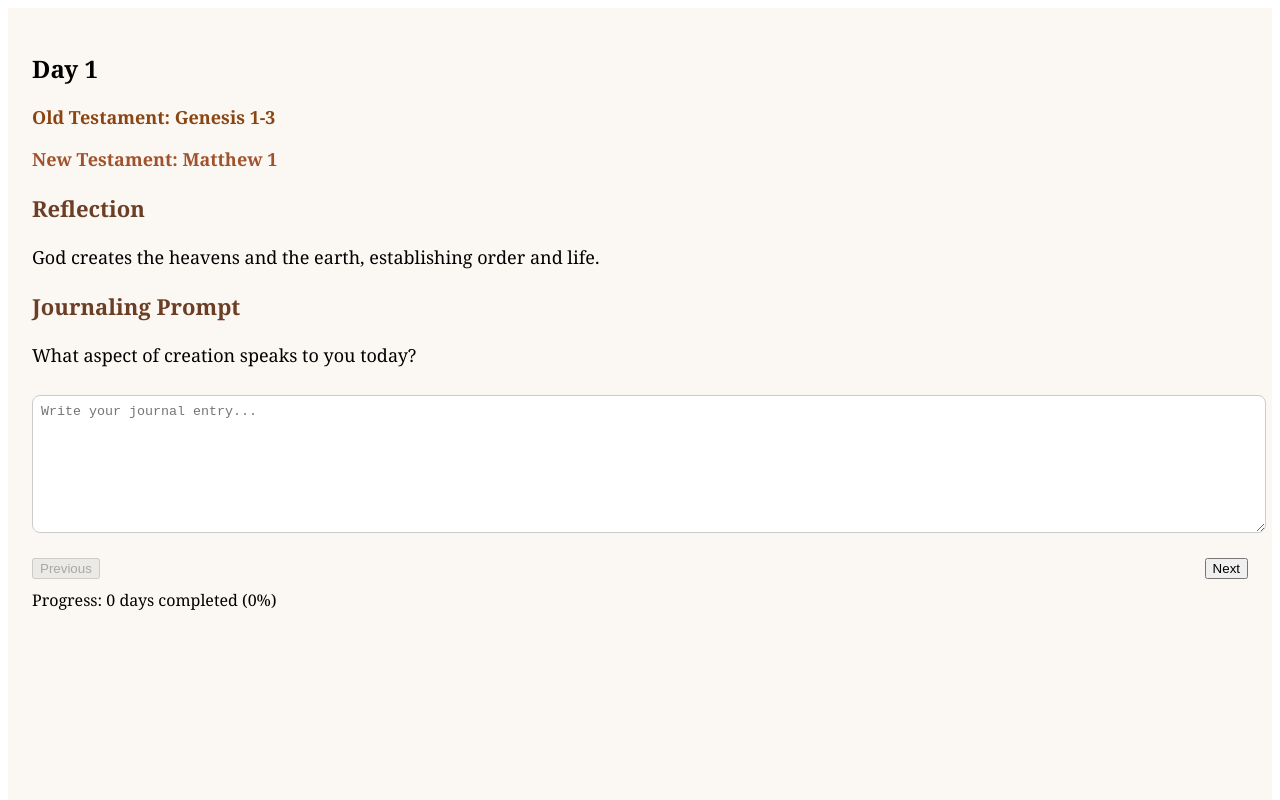
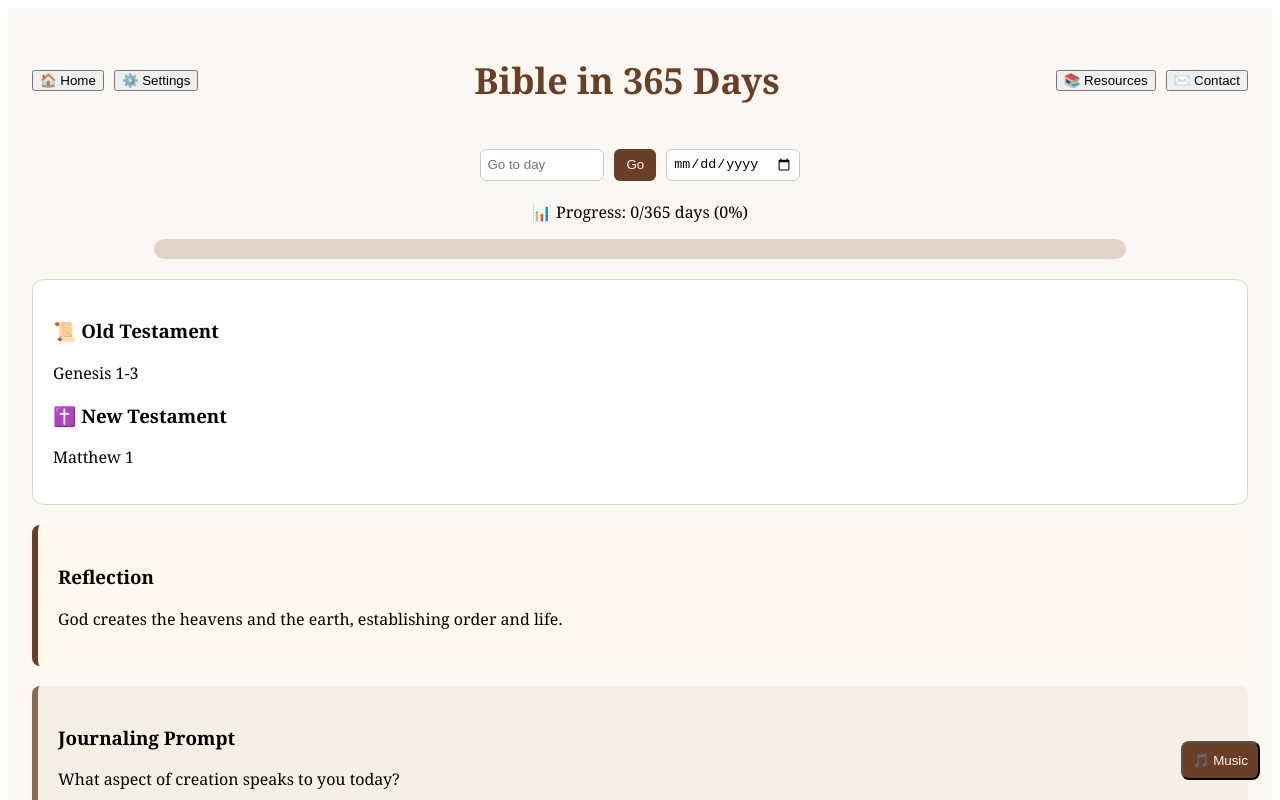
Before and after one commit to quinnn7/bible-365-app-4, a Next.js app: page / in a window 1280 px wide. Both pictures are taken after a click on the button "Continue". Shown: the top 800 px of the page. Built offline with nearby package versions, Linux system fonts and the light colour scheme.

Commit message:
Update page.jsx

```diff
--- a/app/page.jsx
+++ b/app/page.jsx
@@ -3,16 +3,7 @@
 import { useState, useEffect } from "react";
 import { days } from "../data/days";
 
-// Achievement definitions
-const achievementsList = [
-  { name: "Brass", streak: 30, message: "Congratulations on a full month of reading the Bible!", color: "#B5A642" },
-  { name: "Bronze", streak: 50, message: "Amazing! You've reached a 50-day streak!", color: "#CD7F32" },
-  { name: "Silver", streak: 100, message: "Incredible! 100 days of dedication!", color: "#C0C0C0" },
-  { name: "Gold", streak: 200, message: "Outstanding! 200 days of consistent reading!", color: "#FFD700" },
-  { name: "Platinum", streak: 365, message: "Legendary! You completed the full year!", color: "#E5E4E2" },
-];
-
-// Streak intro screen
+// Streak Intro Screen
 function StreakIntro({ streak, onContinue }) {
   const [animate, setAnimate] = useState(false);
   useEffect(() => {
@@ -21,19 +12,45 @@ function StreakIntro({ streak, onContinue }) {
   }, []);
   return (
     <div style={{
-      position: "fixed", top: 0, left: 0, width: "100%", height: "100%",
-      backgroundColor: "#FBF7F2", display: "flex", justifyContent: "center", alignItems: "center", zIndex: 9999,
-      transition: "opacity 0.5s ease", opacity: animate ? 1 : 0
+      position:"fixed",
+      top:0,
+      left:0,
+      width:"100%",
+      height:"100%",
+      backgroundColor:"#FBF7F2",
+      display:"flex",
+      flexDirection:"column",
+      justifyContent:"center",
+      alignItems:"center",
+      zIndex:9999,
+      transition:"opacity 0.5s ease",
+      opacity: animate ? 1 : 0
     }}>
-      <div style={{ transform: animate ? "scale(1)" : "scale(0.5)", opacity: animate ? 1 : 0, transition: "all 1s ease", textAlign: "center" }}>
-        <h1 style={{ fontSize: 48, color: "#6B3E26", marginBottom: 20 }}>🔥 Your Current Streak 🔥</h1>
-        <p style={{ fontSize: 36, color: "#8A6A52", marginBottom: 40 }}>{streak} {streak === 1 ? "day" : "days"}</p>
-        <button onClick={onContinue} style={{
-          padding: "12px 24px", fontSize: 20, borderRadius: 10, border: "none", backgroundColor: "#6B3E26", color: "#FBF7F2", cursor: "pointer", transition: "transform 0.2s ease"
-        }}
-          onMouseEnter={e => e.currentTarget.style.transform = "scale(1.05)"}
-          onMouseLeave={e => e.currentTarget.style.transform = "scale(1)"}
-        >Continue</button>
+      <div style={{
+        transform: animate ? "scale(1)" : "scale(0.5)",
+        opacity: animate ? 1 : 0,
+        transition:"all 1s ease",
+        textAlign:"center"
+      }}>
+        <h1 style={{ fontSize:48, color:"#6B3E26", marginBottom:20 }}>🔥 Your Current Streak 🔥</h1>
+        <p style={{ fontSize:36, color:"#8A6A52", marginBottom:40 }}>{streak} {streak === 1 ? "day" : "days"}</p>
+        <button
+          onClick={onContinue}
+          style={{
+            padding:"12px 24px",
+            fontSize:20,
+            borderRadius:10,
+            border:"none",
+            backgroundColor:"#6B3E26",
+            color:"#FBF7F2",
+            cursor:"pointer",
+            transition:"transform 0.2s ease",
+          }}
+          onMouseEnter={e=>e.currentTarget.style.transform="scale(1.05)"}
+          onMouseLeave={e=>e.currentTarget.style.transform="scale(1)"}
+        >
+          Continue
+        </button>
       </div>
     </div>
   );
@@ -53,32 +70,22 @@ export default function Page() {
   const [darkMode, setDarkMode] = useState(false);
   const [musicVolume, setMusicVolume] = useState(0.5);
 
-  // Profile states
-  const [profile, setProfile] = useState(null);
-  const [showProfileModal, setShowProfileModal] = useState(false);
-  const [showProfilePage, setShowProfilePage] = useState(false);
-  const [formData, setFormData] = useState({ email: "", password: "", username: "", avatar: "" });
-  const [newAchievement, setNewAchievement] = useState(null);
-
   const day = days.find(d => d.day === currentDay);
   if (!day) return null;
 
-  // ================= Browser-side initialization =================
+  // Load localStorage data
   useEffect(() => {
     if (typeof window === "undefined") return;
 
-    // Intro
     if (!localStorage.getItem("introSeen")) setShowIntro(true);
 
-    // Bookmarked day
     const savedBookmark = localStorage.getItem("bookmarkedDay");
     if (savedBookmark) setCurrentDay(parseInt(savedBookmark));
 
-    // Streak calculation
     const savedStreak = JSON.parse(localStorage.getItem("streak")) || { count: 0, lastDate: null };
-    const today = new Date().toISOString().slice(0, 10);
+    const today = new Date().toISOString().slice(0,10);
     if (savedStreak.lastDate) {
-      const yesterday = new Date(Date.now() - 86400000).toISOString().slice(0, 10);
+      const yesterday = new Date(Date.now() - 86400000).toISOString().slice(0,10);
       if (savedStreak.lastDate === yesterday) savedStreak.count += 1;
       else if (savedStreak.lastDate !== today) savedStreak.count = 1;
     } else savedStreak.count = 1;
@@ -86,98 +93,97 @@ export default function Page() {
     localStorage.setItem("streak", JSON.stringify(savedStreak));
     setStreak(savedStreak.count);
 
-    // Dark mode
     const savedDarkMode = JSON.parse(localStorage.getItem("darkMode")) || false;
+    const savedVolume = parseFloat(localStorage.getItem("musicVolume")) || 0.5;
     setDarkMode(savedDarkMode);
-
-    // Music volume
-    const savedVolume = parseFloat(localStorage.getItem("musicVolume")) || 0.5;
     setMusicVolume(savedVolume);
 
     const audio = document.getElementById("backgroundMusic");
     if (audio) audio.volume = savedVolume;
 
-    // Load profile
-    const savedProfile = JSON.parse(localStorage.getItem("profile"));
-    if (savedProfile) setProfile(savedProfile);
-
   }, []);
 
-  // ================= Update day & journal =================
   useEffect(() => {
-    if (typeof window === "undefined") return;
-
-    localStorage.setItem("bookmarkedDay", currentDay);
-
+    if (typeof window !== "undefined") localStorage.setItem("bookmarkedDay", currentDay);
     const savedJournal = localStorage.getItem(`journal-day-${currentDay}`) || "";
     setJournal(savedJournal);
-
     const completed = days.filter(d => localStorage.getItem(`journal-day-${d.day}`)).length;
     setCompletedDays(completed);
+  }, [currentDay]);
 
-    // Update profile streaks if logged in
-    if (profile) {
-      const updatedProfile = { ...profile, currentStreak: streak };
-      if (!updatedProfile.bestStreak || streak > updatedProfile.bestStreak) updatedProfile.bestStreak = streak;
-      setProfile(updatedProfile);
-      localStorage.setItem("profile", JSON.stringify(updatedProfile));
-    }
+  // Page transition
+  const changeDay = (newDay) => {
+    setDayOpacity(0);
+    setTimeout(() => {
+      setCurrentDay(newDay);
+      setDayOpacity(1);
+    }, 250);
+  };
 
-  }, [currentDay, streak, profile]);
-
-  // ================= Achievement unlock =================
-  useEffect(() => {
-    if (!profile) return;
-    achievementsList.forEach(a => {
-      if (streak >= a.streak && profile.bestStreak < a.streak) {
-        setNewAchievement(a);
-        setTimeout(() => setNewAchievement(null), 3000);
-      }
-    });
-  }, [streak, profile]);
-
-  // ================= Navigation helpers =================
-  const changeDay = (newDay) => { setDayOpacity(0); setTimeout(() => { setCurrentDay(newDay); setDayOpacity(1); }, 250); };
-  const nextDay = () => { if (currentDay < 365) changeDay(currentDay + 1); }
-  const prevDay = () => { if (currentDay > 1) changeDay(currentDay - 1); }
-  const jumpToDay = () => { const num = parseInt(jumpDay); if (!isNaN(num) && num >= 1 && num <= 365) changeDay(num); setJumpDay(""); }
-
+  const nextDay = () => { if (currentDay < 365) changeDay(currentDay + 1); };
+  const prevDay = () => { if (currentDay > 1) changeDay(currentDay - 1); };
+  const jumpToDay = () => {
+    const num = parseInt(jumpDay);
+    if (!isNaN(num) && num >=1 && num <=365) changeDay(num);
+    setJumpDay("");
+  };
   const handleDateChange = (value) => {
     setSelectedDate(value);
     if (!value) return;
     const pickedDate = new Date(value);
-    const startOfYear = new Date(pickedDate.getFullYear(), 0, 1);
+    const startOfYear = new Date(pickedDate.getFullYear(),0,1);
     const diffTime = pickedDate - startOfYear;
-    const diffDays = Math.floor(diffTime / (1000 * 60 * 60 * 24)) + 1;
-    if (diffDays >= 1 && diffDays <= 365) changeDay(diffDays);
-  }
-
+    const diffDays = Math.floor(diffTime / (1000*60*60*24)) +1;
+    if (diffDays>=1 && diffDays<=365) changeDay(diffDays);
+  };
   const handleJournalChange = (e) => {
     const value = e.target.value;
     setJournal(value);
     if (typeof window !== "undefined") localStorage.setItem(`journal-day-${currentDay}`, value);
-  }
+  };
 
   const handleContinueIntro = () => {
-    if (typeof window !== "undefined") localStorage.setItem("introSeen", "true");
+    if (typeof window !== "undefined") localStorage.setItem("introSeen","true");
     setShowIntro(false);
     const audio = document.getElementById("backgroundMusic");
-    if (audio) audio.play().catch(err => console.log("Autoplay prevented", err));
-  }
+    if (audio) audio.play().catch(err=>console.log("Autoplay prevented", err));
+  };
 
-  // Progress percentage
-  const progressPercent = Math.round((completedDays / 365) * 100);
+  const toggleMusic = () => {
+    const audio = document.getElementById("backgroundMusic");
+    if (!audio) return;
+    if (audio.paused) audio.play();
+    else audio.pause();
+  };
+
+  const toggleDarkMode = () => {
+    const newMode = !darkMode;
+    setDarkMode(newMode);
+    if (typeof window !== "undefined") localStorage.setItem("darkMode", JSON.stringify(newMode));
+  };
+
+  const handleVolumeChange = (e) => {
+    const vol = parseFloat(e.target.value);
+    setMusicVolume(vol);
+    const audio = document.getElementById("backgroundMusic");
+    if (audio) audio.volume = vol;
+    if (typeof window !== "undefined") localStorage.setItem("musicVolume", vol);
+  };
+
+  const clearCache = () => { if (typeof window !== "undefined") localStorage.clear(); alert("Local cache cleared!"); };
+
+  const progressPercent = Math.round((completedDays/365)*100);
 
   if (showIntro) return <StreakIntro streak={streak} onContinue={handleContinueIntro} />;
 
   return (
     <div style={{
-      minHeight: "100vh",
-      backgroundColor: darkMode ? "#2B2B2B" : "#FBF7F2",
-      color: darkMode ? "#EDEDED" : "#000",
-      fontFamily: "Georgia, serif",
-      padding: 24,
-      transition: "all 0.5s ease"
+      minHeight:"100vh",
+      backgroundColor: darkMode ? "#2B2B2B":"#FBF7F2",
+      color: darkMode ? "#EDEDED" : "#000000",
+      fontFamily:"Georgia, serif",
+      padding:24,
+      transition:"all 0.5s ease"
     }}>
 
       {/* Audio */}
@@ -185,50 +191,139 @@ export default function Page() {
         <source src="/music/peaceful.mp3" type="audio/mpeg" />
       </audio>
 
-      {/* Achievement animation */}
-      {newAchievement && (
-        <div style={{
-          position: "fixed", top: "30%", left: "50%", transform: "translate(-50%,-50%)",
-          backgroundColor: newAchievement.color, padding: 20, borderRadius: 12,
-          color: "#000", textAlign: "center", zIndex: 1000,
-          animation: "popIn 0.5s ease, fadeOut 0.5s 2.5s ease forwards"
-        }}>
-          <h2>{newAchievement.name} Achievement!</h2>
-          <p>{newAchievement.message}</p>
+      {/* Header */}
+      <header style={{ display:"flex", alignItems:"center", justifyContent:"space-between", marginBottom:20 }}>
+        <div style={{ display:"flex", gap:10 }}>
+          <button onClick={()=>changeDay(1)}>🏠 Home</button>
+          <button onClick={()=>setShowSettings(true)}>⚙️ Settings</button>
+        </div>
+        <h1 style={{ color:"#6B3E26", fontSize:36 }}>Bible in 365 Days</h1>
+        <div style={{ display:"flex", gap:10 }}>
+          <button onClick={()=>setShowResources(true)}>📚 Resources</button>
+          <button onClick={()=>window.location.href="mailto:plaworkshop7@gmail.com"}>✉️ Contact</button>
+        </div>
+      </header>
+
+      {/* Modals */}
+      {showSettings && (
+        <div style={{ position:"fixed", top:0,left:0,width:"100%",height:"100%", backgroundColor:"rgba(0,0,0,0.5)", display:"flex", justifyContent:"center", alignItems:"center", zIndex:999 }}>
+          <div style={{ background: darkMode?"#3A3A3A":"#FFF", color: darkMode?"#EDEDED":"#000", padding:24, borderRadius:12, width:"90%", maxWidth:400, transform:"translateY(-50px)", opacity:0, animation:"slideIn 0.3s forwards" }}>
+            <h2>Settings</h2>
+            <div><label><input type="checkbox" checked={darkMode} onChange={toggleDarkMode}/> Dark Mode</label></div>
+            <div><label>Music Volume: <input type="range" min="0" max="1" step="0.01" value={musicVolume} onChange={handleVolumeChange} /></label></div>
+            <div><button onClick={clearCache}>Clear Local Cache</button></div>
+            <div style={{ textAlign:"right", marginTop:10 }}><button onClick={()=>setShowSettings(false)}>Close</button></div>
+          </div>
         </div>
       )}
+      {showResources && (
+        <div style={{ position:"fixed", top:0,left:0,width:"100%",height:"100%", backgroundColor:"rgba(0,0,0,0.5)", display:"flex", justifyContent:"center", alignItems:"center", zIndex:999 }}>
+          <div style={{ background: darkMode?"#3A3A3A":"#FFF", color: darkMode?"#EDEDED":"#000", padding:24, borderRadius:12, width:"90%", maxWidth:400, transform:"translateY(-50px)", opacity:0, animation:"slideIn 0.3s forwards" }}>
+            <h2>Resources</h2>
+            <ul>
+              <li><a href="https://www.bible.com" target="_blank" style={{ color: darkMode?"#EDEDED":"#000" }}>Bible.com</a></li>
+              <li><a href="https://www.youtube.com/@bibleproject" target="_blank" style={{ color: darkMode?"#EDEDED":"#000" }}>Bible Project YouTube</a></li>
+            </ul>
+            <div style={{ textAlign:"right", marginTop:10 }}><button onClick={()=>setShowResources(false)}>Close</button></div>
+          </div>
+        </div>
+      )}
+      <style>{`@keyframes slideIn { from {opacity:0; transform:translateY(-50px);} to {opacity:1; transform:translateY(0);} }`}</style>
 
-      <style>{`
-        @keyframes popIn {
-          0% { transform: translate(-50%,-50%) scale(0.5); opacity:0; }
-          100% { transform: translate(-50%,-50%) scale(1); opacity:1; }
-        }
-        @keyframes fadeOut {
-          0% { opacity:1; }
-          100% { opacity:0; }
-        }
-      `}</style>
+      {/* Navigation */}
+      <div style={{ display:"flex", justifyContent:"center", gap:10, marginBottom:20, flexWrap:"wrap" }}>
+        <input
+          type="number"
+          placeholder="Go to day"
+          value={jumpDay}
+          onChange={e=>setJumpDay(e.target.value)}
+          style={{
+            width:110,
+            padding:6,
+            background: darkMode?"#3A3A3A":"#FFF",
+            color: darkMode?"#EDEDED":"#000",
+            border: darkMode?"1px solid #555":"1px solid #ccc",
+            borderRadius:6,
+            transition:"all 0.3s ease",
+            outline:"none"
+          }}
+          onFocus={e=>e.style.borderColor = darkMode?"#A67C52":"#6B3E26"}
+          onBlur={e=>e.style.borderColor = darkMode?"#555":"#ccc"}
+        />
+        <button
+          onClick={jumpToDay}
+          style={{
+            padding:"6px 12px",
+            borderRadius:6,
+            border:"none",
+            backgroundColor:"#6B3E26",
+            color:"#FBF7F2",
+            cursor:"pointer",
+            transition:"transform 0.2s ease"
+          }}
+          onMouseEnter={e=>e.currentTarget.style.transform="scale(1.05)"}
+          onMouseLeave={e=>e.currentTarget.style.transform="scale(1)"}
+        >
+          Go
+        </button>
 
-      {/* Day content */}
-      <div style={{ opacity: dayOpacity, transition: "opacity 0.25s ease" }}>
-        <h2>Day {day.day}</h2>
-        <p style={{ fontWeight: "bold", fontSize: 18, color: "#8B4513" }}>Old Testament: {day.oldTestament}</p>
-        <p style={{ fontWeight: "bold", fontSize: 18, color: "#A0522D" }}>New Testament: {day.newTestament}</p>
-        <h3 style={{ fontSize: 22, color: "#6B3E26" }}>Reflection</h3>
-        <p style={{ fontSize: 18 }}>{day.reflection}</p>
-        <h3 style={{ fontSize: 22, color: "#6B3E26" }}>Journaling Prompt</h3>
-        <p style={{ fontSize: 18 }}>{day.prompt}</p>
-
-        <textarea value={journal} onChange={handleJournalChange} placeholder="Write your journal entry..." style={{ width: "100%", minHeight: 120, padding: 8, borderRadius: 8, border: "1px solid #ccc", marginTop: 10, resize: "vertical" }}></textarea>
-
-        <div style={{ display: "flex", justifyContent: "space-between", marginTop: 20 }}>
-          <button onClick={prevDay} disabled={currentDay === 1}>Previous</button>
-          <button onClick={nextDay} disabled={currentDay === 365}>Next</button>
-        </div>
-
-        <p style={{ marginTop: 10 }}>Progress: {completedDays} days completed ({progressPercent}%)</p>
+        <input
+          type="date"
+          value={selectedDate}
+          onChange={e=>handleDateChange(e.target.value)}
+          style={{
+            padding:6,
+            background: darkMode?"#3A3A3A":"#FFF",
+            color: darkMode?"#EDEDED":"#000",
+            border: darkMode?"1px solid #555":"1px solid #ccc",
+            borderRadius:6,
+            transition:"all 0.3s ease",
+            outline:"none"
+          }}
+          onFocus={e=>e.style.borderColor = darkMode?"#A67C52":"#6B3E26"}
+          onBlur={e=>e.style.borderColor = darkMode?"#555":"#ccc"}
+        />
       </div>
 
+      {/* Progress bar */}
+      <div style={{ margin:"20px 0", textAlign:"center" }}>
+        <p>📊 Progress: {completedDays}/365 days ({progressPercent}%)</p>
+        <div style={{ width:"80%", height:20, background:"#E2D5C8", margin:"0 auto", borderRadius:10 }}>
+          <div style={{ width:`${progressPercent}%`, height:"100%", background:"#6B3E26", borderRadius:10, transition:"width 0.5s ease" }}></div>
+        </div>
+      </div>
+
+      {/* Day content sections with fade transition */}
+      <div style={{ opacity: dayOpacity, transition:"opacity 0.25s ease" }}>
+        <section style={{ background: darkMode?"#3A3A3A":"#FFF", border:"1px solid "+(darkMode?"#555":"#E2D5C8"), borderRadius:12, padding:20, marginBottom:20, color: darkMode?"#EDEDED":"#000" }}>
+          <h3>📜 Old Testament</h3>
+          <p>{day.oldTestament}</p>
+          <h3>✝️ New Testament</h3>
+          <p>{day.newTestament}</p>
+        </section>
+
+        <section style={{ background: darkMode?"#2E2E2E":"#FFF8ED", borderLeft:"6px solid "+(darkMode?"#A67C52":"#6B3E26"), padding:20, marginBottom:20, borderRadius:8, color: darkMode?"#EDEDED":"#000" }}>
+          <h3>Reflection</h3>
+          <p>{day.reflection}</p>
+        </section>
+
+        <section style={{ background: darkMode?"#2E2E2E":"#F5EFE6", borderLeft:"6px solid "+(darkMode?"#C19B77":"#8A6A52"), padding:20, borderRadius:8, color: darkMode?"#EDEDED":"#000" }}>
+          <h3>Journaling Prompt</h3>
+          <p>{day.prompt}</p>
+          <textarea value={journal} onChange={handleJournalChange} placeholder="Write your thoughts here..." style={{ width:"100%", minHeight:120, padding:10, marginTop:10, borderRadius:6, border: darkMode?"1px solid #555":"1px solid #ccc", fontFamily:"Georgia, serif", background: darkMode?"#3A3A3A":"#FFF", color: darkMode?"#EDEDED":"#000" }} />
+        </section>
+      </div>
+
+      {/* Previous / Next */}
+      <div style={{ marginTop:30, textAlign:"center" }}>
+        <button onClick={prevDay} disabled={currentDay===1}>Previous</button>
+        <button onClick={nextDay} disabled={currentDay===365} style={{ marginLeft:10 }}>Next</button>
+      </div>
+
+      {/* Music button */}
+      <button onClick={toggleMusic} style={{position:"fixed", bottom:20,right:20,padding:10,borderRadius:8, background:"#6B3E26", color:"#FBF7F2"}}>🎵 Music</button>
+
+      <style>{`@keyframes fadeIn { from {opacity:0;} to {opacity:1;} }`}</style>
     </div>
   );
 }
```
